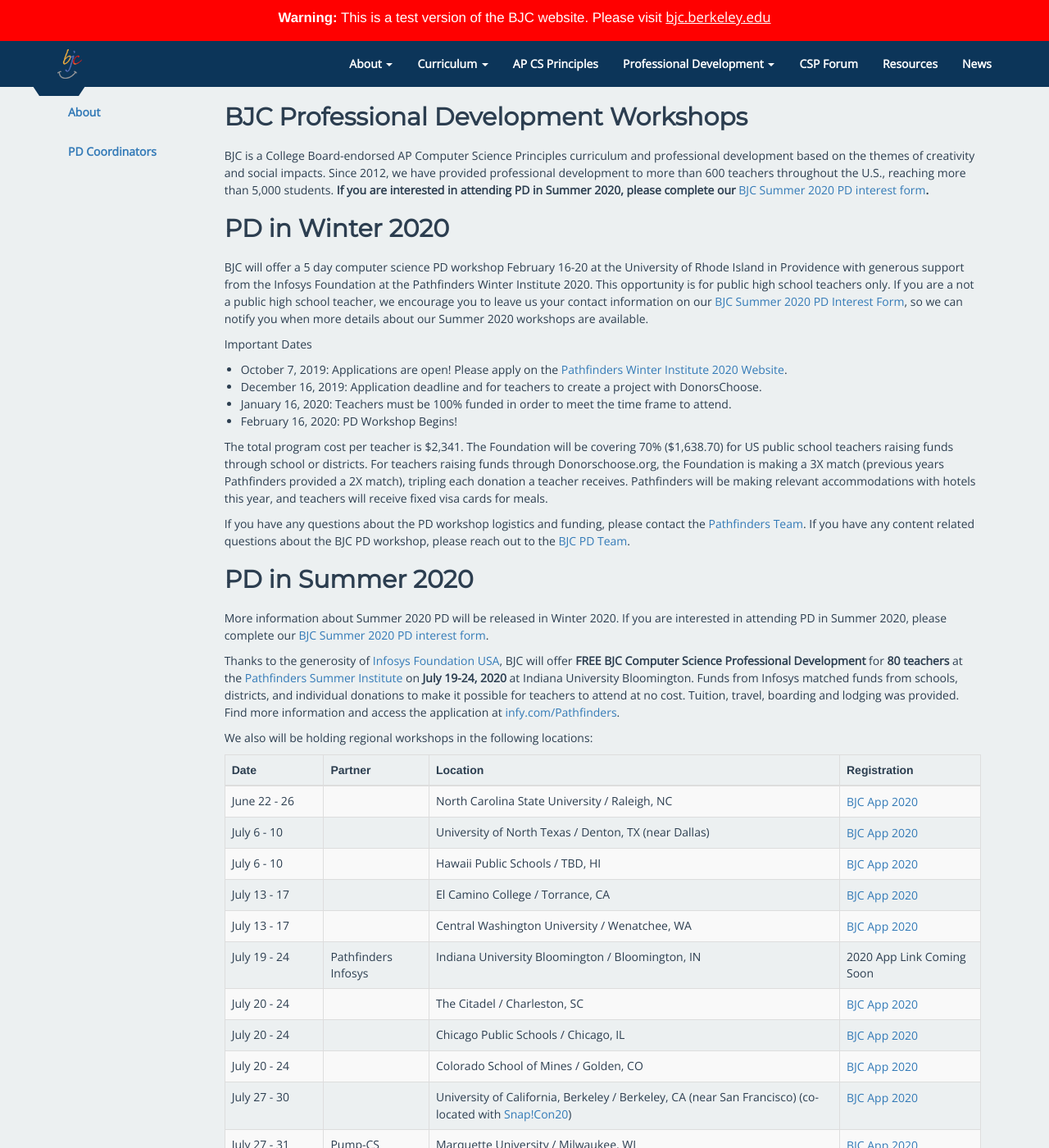
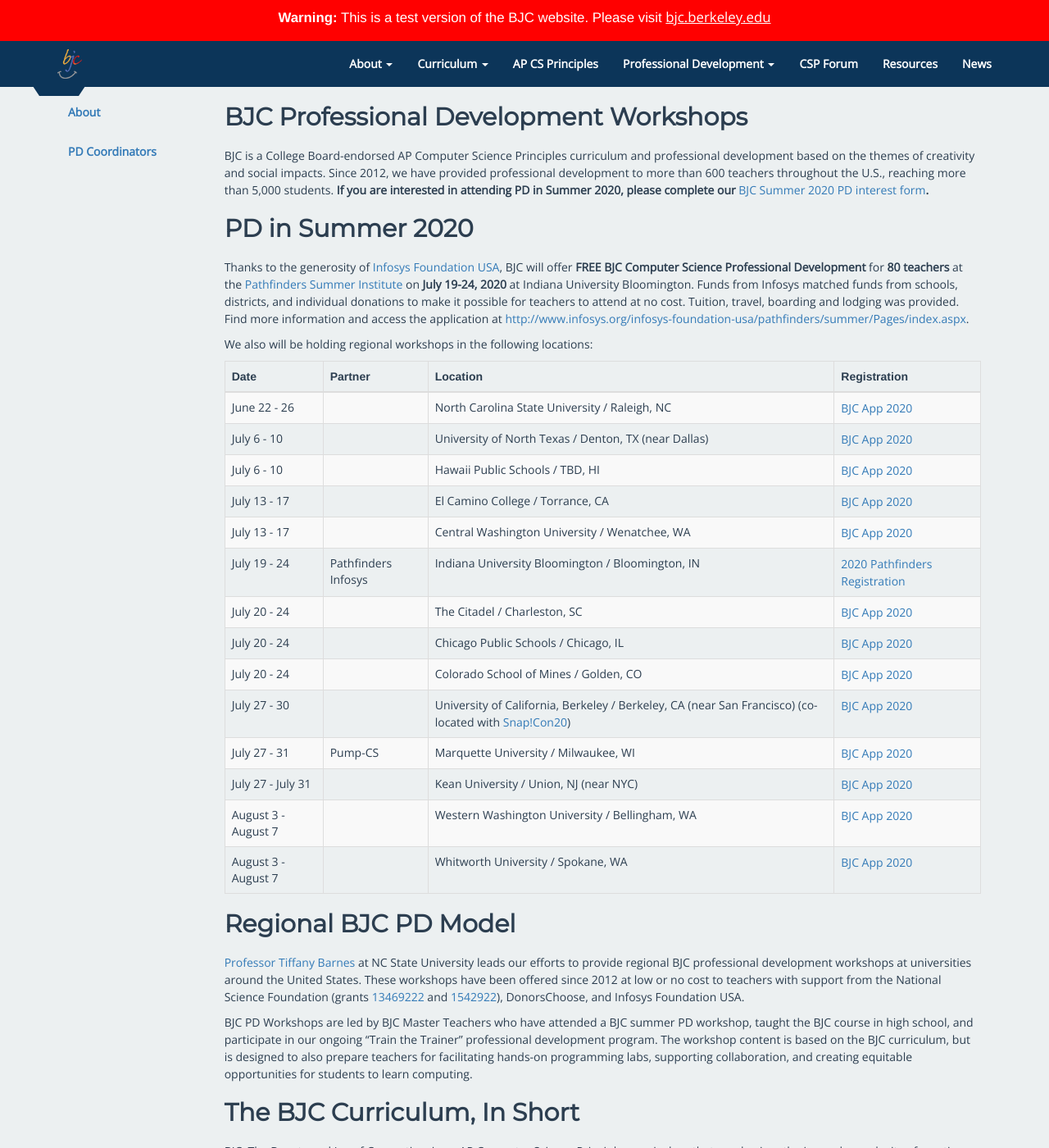
Before and after one commit to beautyjoy/beautyjoy.github.io, a Jekyll site: the page built from summer-pd/index.md, in a window 1280 px wide and 1400 px high, scrolled down 291 px. Shown: the whole window at 82% size. Built offline with Jekyll 4.4.1, drawn with Linux system fonts in a browser that asks for light colours.

Commit message:
updated pathfinders

```diff
--- a/summer-pd/index.md
+++ b/summer-pd/index.md
@@ -20,22 +20,22 @@
 
 [pd-interest-form-link]: https://bjc.link/BJCinterest2020
 
-## PD in Winter 2020
+<!-- ## PD in Winter 2020 -->
 
-BJC will offer a 5 day computer science PD workshop February 16-20 at the University of Rhode Island in Providence with generous support from the Infosys Foundation at the Pathfinders Winter Institute 2020. This opportunity is for public high school teachers only. If you are a not a public high school teacher, we encourage you to leave us your contact information on our [BJC Summer 2020 PD Interest Form][pd-interest-form-link], so we can notify you when more details about our Summer 2020 workshops are available.
+<!-- BJC will offer a 5 day computer science PD workshop February 16-20 at the University of Rhode Island in Providence with generous support from the Infosys Foundation at the Pathfinders Winter Institute 2020. This opportunity is for public high school teachers only. If you are a not a public high school teacher, we encourage you to leave us your contact information on our [BJC Summer 2020 PD Interest Form][pd-interest-form-link], so we can notify you when more details about our Summer 2020 workshops are available. -->
 
-Important Dates
+<!-- Important Dates -->
 
-<ul>
+<!-- <ul>
 	<li>October 7, 2019: Applications are open! Please apply on the <a href="www.infypathfinders.org">Pathfinders Winter Institute 2020 Website</a>.</li>
 	<li>December 16, 2019: Application deadline and for teachers to create a project with DonorsChoose.</li>
 	<li>January 16, 2020: Teachers must be 100% funded in order to meet the time frame to attend.</li>
 	<li>February 16, 2020: PD Workshop Begins!</li>
-</ul>
+</ul> -->
 
-The total program cost per teacher is $2,341. The Foundation will be covering 70% ($1,638.70) for US public school teachers raising funds through school or districts. For teachers raising funds through Donorschoose.org, the Foundation is making a 3X match (previous years Pathfinders provided a 2X match), tripling each donation a teacher receives. Pathfinders will be making relevant accommodations with hotels this year, and teachers will receive fixed visa cards for meals.
+<!-- The total program cost per teacher is $2,341. The Foundation will be covering 70% ($1,638.70) for US public school teachers raising funds through school or districts. For teachers raising funds through Donorschoose.org, the Foundation is making a 3X match (previous years Pathfinders provided a 2X match), tripling each donation a teacher receives. Pathfinders will be making relevant accommodations with hotels this year, and teachers will receive fixed visa cards for meals. -->
 
-If you have any questions about the PD workshop logistics and funding, please contact the [Pathfinders Team][pathfinders-email]. If you have any content related questions about the BJC PD workshop, please reach out to the [BJC PD Team][pd-email].
+<!-- If you have any questions about the PD workshop logistics and funding, please contact the [Pathfinders Team][pathfinders-email]. If you have any content related questions about the BJC PD workshop, please reach out to the [BJC PD Team][pd-email]. -->
 
 [pathfinders-email]: mailto:Pathfinders@infosysfoundationusaevents.org
 
@@ -43,10 +43,9 @@
 
 ## PD in Summer 2020
 
-More information about Summer 2020 PD will be released in Winter 2020. If you are interested in attending PD in Summer 2020, please complete our [BJC Summer 2020 PD interest form][pd-interest-form-link].
+<!-- More information about Summer 2020 PD will be released in Winter 2020. If you are interested in attending PD in Summer 2020, please complete our [BJC Summer 2020 PD interest form][pd-interest-form-link]. -->
 
-
-Thanks to the generosity of [Infosys Foundation USA][infosys], BJC will offer **FREE BJC Computer Science Professional Development** for **80 teachers** at the [Pathfinders Summer Institute][pathfinders] on **July 19-24, 2020** at Indiana University Bloomington. Funds from Infosys matched funds from schools, districts, and individual donations to make it possible for teachers to attend at no cost. Tuition, travel, boarding and lodging was provided. Find more information and access the application at [infy.com/Pathfinders][pathfinders].
+Thanks to the generosity of [Infosys Foundation USA][infosys], BJC will offer **FREE BJC Computer Science Professional Development** for **80 teachers** at the [Pathfinders Summer Institute][pathfinders] on **July 19-24, 2020** at Indiana University Bloomington. Funds from Infosys matched funds from schools, districts, and individual donations to make it possible for teachers to attend at no cost. Tuition, travel, boarding and lodging was provided. Find more information and access the application at [http://www.infosys.org/infosys-foundation-usa/pathfinders/summer/Pages/index.aspx][pathfinders].
 
 We also will be holding regional workshops in the following locations:
 
@@ -94,7 +93,7 @@
     <td>July 19 - 24</td>
 	<td>Pathfinders Infosys</td>
     <td>Indiana University Bloomington / Bloomington, IN</td>
-	<td>2020 App Link Coming Soon</td>
+	<td><a href="http://www.infosys.org/infosys-foundation-usa/pathfinders/summer/Pages/index.aspx">2020 Pathfinders Registration</a></td>
 		<!--<td>
 		<ol>
 			<li><a href="https://bjc.link/pdapp20">BJC App 2020</a></li>
```
